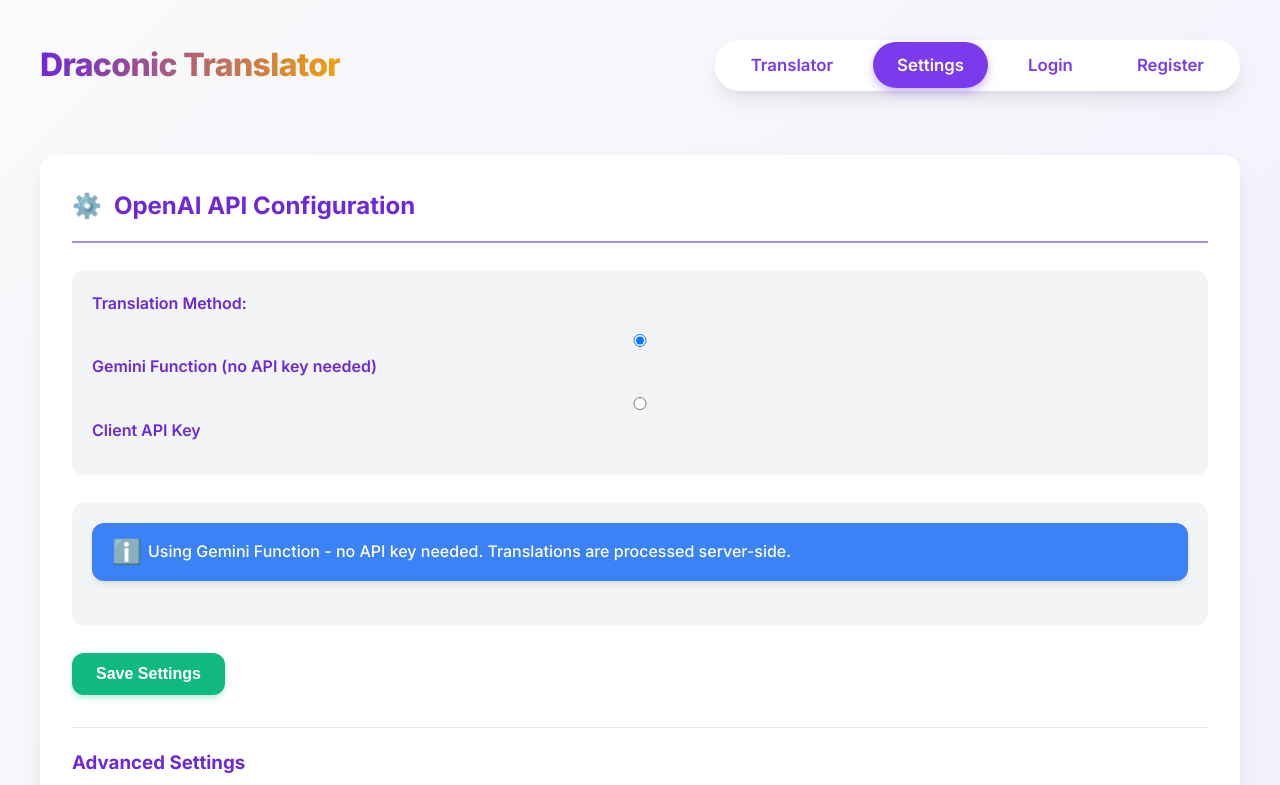
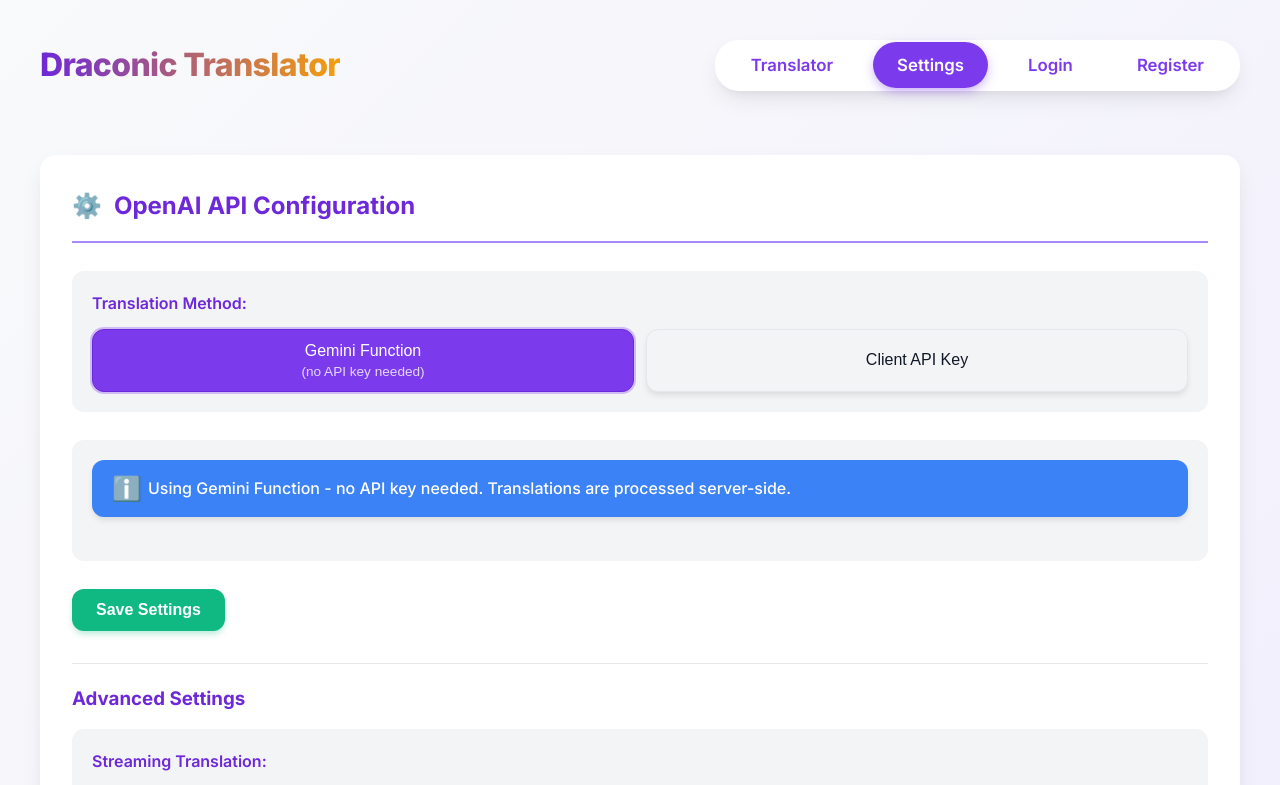
Before and after one commit to supastishn/conlang-translator, a React (Vite) app: page /settings in a window 1280 px wide. Shown: the top 785 px of the page. Built offline with nearby package versions, Linux system fonts and the light colour scheme; no server answers.

Commit message:
feat: replace translation method radios with stylized toggle buttons

```diff
--- a/src/pages/SettingsPage.jsx
+++ b/src/pages/SettingsPage.jsx
@@ -104,25 +104,22 @@
         <form id="api-settings-form" onSubmit={handleSave}>
             <div className="form-group">
               <label>Translation Method:</label>
-              <div className="radio-options">
-                <label>
-                  <input
-                    type="radio"
-                    name="provider-type"
-                    value="gemini"
-                    checked={providerType === 'gemini'}
-                    onChange={() => setProviderType('gemini')}
-                  /> Gemini Function (no API key needed)
-                </label>
-                <label>
-                  <input
-                    type="radio"
-                    name="provider-type"
-                    value="openai"
-                    checked={providerType === 'openai'}
-                    onChange={() => setProviderType('openai')}
-                  /> Client API Key
-                </label>
+              <div className="toggle-buttons">
+                <button
+                  type="button"
+                  className={`method-button ${providerType === 'gemini' ? 'active' : ''}`}
+                  onClick={() => setProviderType('gemini')}
+                >
+                  Gemini Function
+                  <div className="button-description">(no API key needed)</div>
+                </button>
+                <button
+                  type="button"
+                  className={`method-button ${providerType === 'openai' ? 'active' : ''}`}
+                  onClick={() => setProviderType('openai')}
+                >
+                  Client API Key
+                </button>
               </div>
             </div>
             {providerType === 'openai' && (
--- a/styles.css
+++ b/styles.css
@@ -1019,3 +1019,43 @@
   margin-right: 0.5rem;
   vertical-align: middle;
 }
+
+/* Add these styles to styles.css */
+.toggle-buttons {
+  display: flex;
+  gap: 12px;
+  margin-top: 8px;
+}
+
+.method-button {
+  flex: 1;
+  background-color: var(--surface-2);
+  color: var(--text-dark);
+  border: 1px solid var(--border-color);
+  border-radius: var(--rounded-md);
+  padding: 12px 16px;
+  font-weight: 500;
+  text-align: center;
+  cursor: pointer;
+  transition: all var(--transition-speed) ease;
+}
+
+.method-button:hover {
+  border-color: var(--primary-light);
+  background-color: var(--primary-light);
+  color: white;
+}
+
+.method-button.active {
+  background-color: var(--primary-color);
+  color: white;
+  border-color: var(--primary-dark);
+  box-shadow: 0 0 0 2px rgba(124, 58, 237, 0.3);
+}
+
+.button-description {
+  font-size: 0.85em;
+  font-weight: normal;
+  opacity: 0.8;
+  margin-top: 4px;
+}
```
